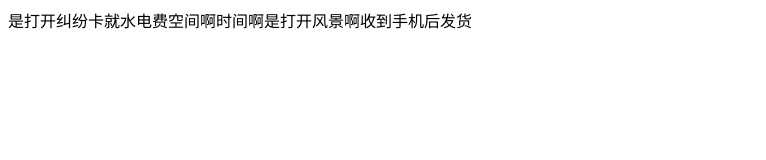
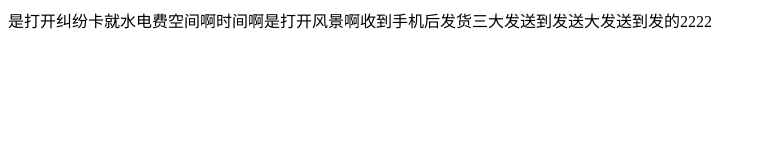
Before and after one commit to 1049356603/1228meituan, a plain HTML site: page index.html in a window 1280 px wide. Shown: the whole page, without its empty margins (0-766 px from the left). Drawn offline with Linux system fonts and the light colour scheme.

Commit message:
阿斯顿发送到发水电费2222

```diff
--- a/index.html
+++ b/index.html
@@ -9,7 +9,7 @@
 </head>
 
 <body>
-是打开纠纷卡就水电费空间啊时间啊是打开风景啊收到手机后发货
+是打开纠纷卡就水电费空间啊时间啊是打开风景啊收到手机后发货三大发送到发送大发送到发的2222
 </body>
 
 </html>
```
